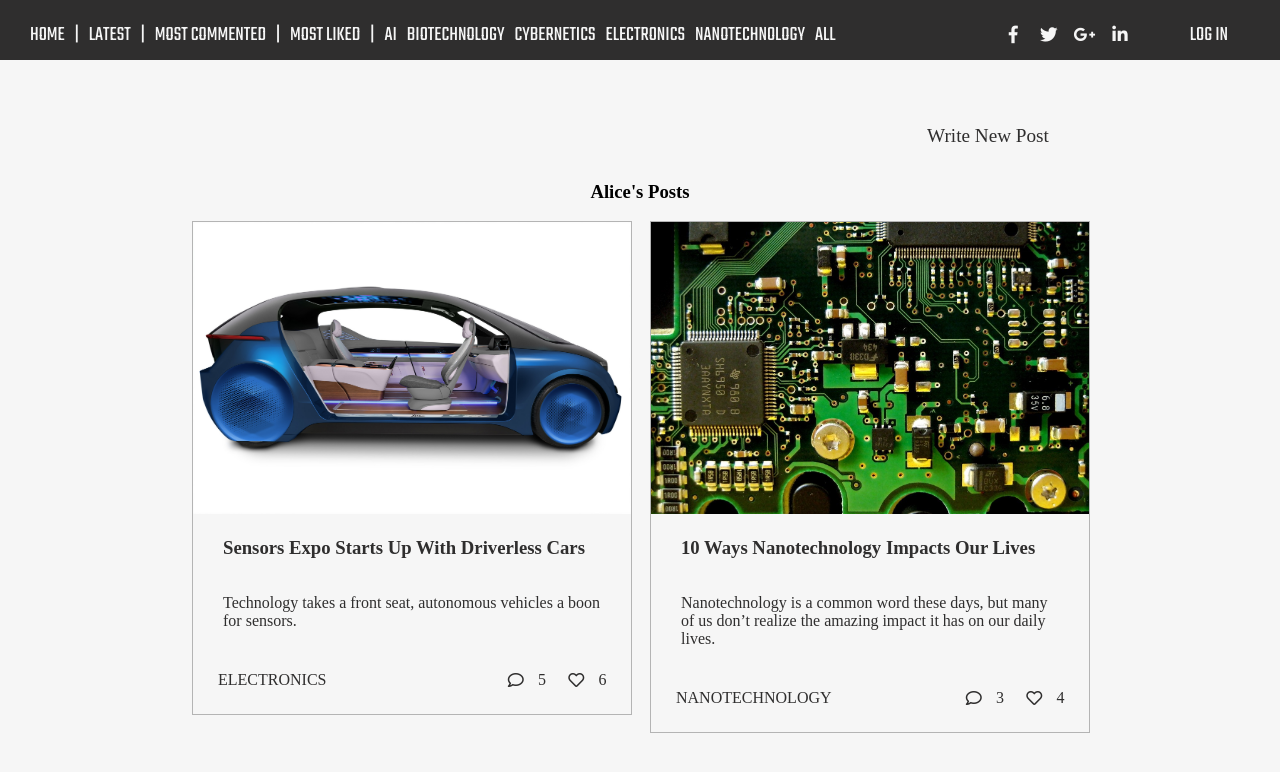
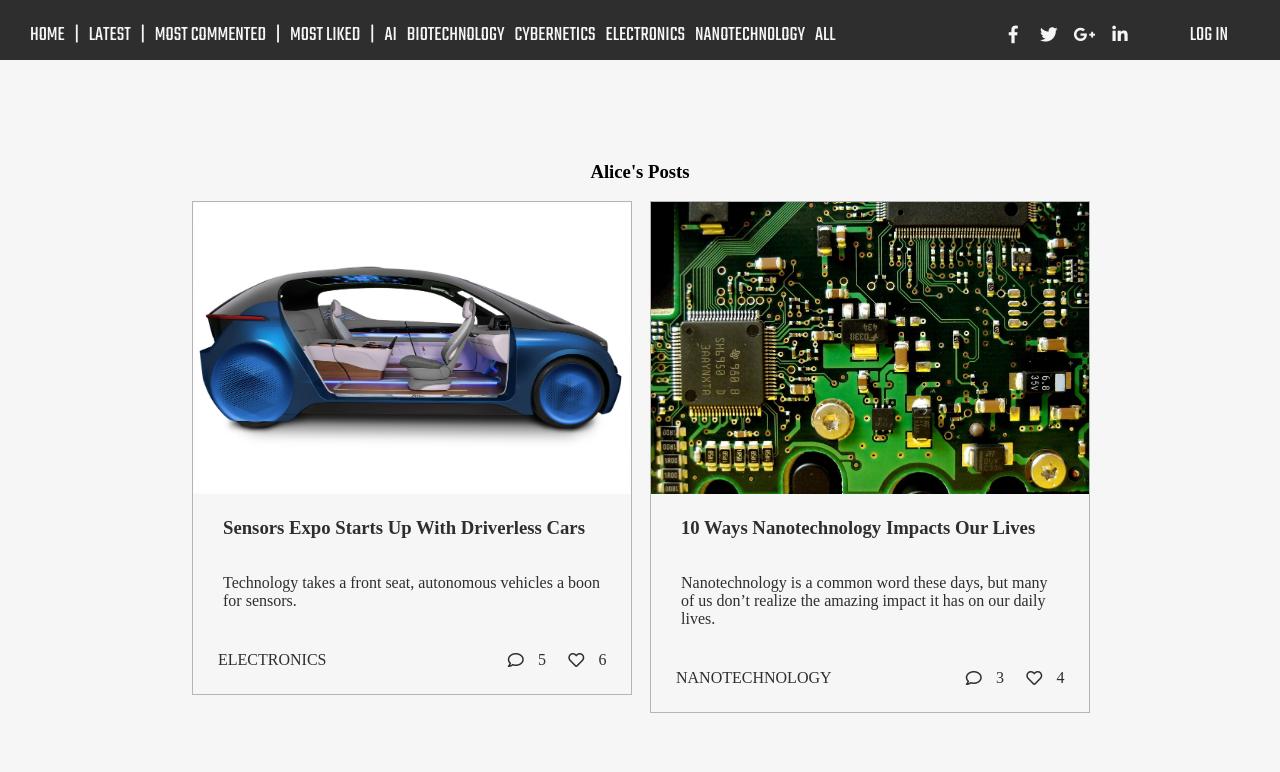
Before and after one commit to Katka44/Blog-App-React-Redux, a React (Create React App) app: page /blog-live/users/Alice in a window 1280 px wide. Shown: the top 772 px of the page. Built offline with nearby package versions, Linux system fonts and the light colour scheme.

Commit message:
write new post only if logged in

```diff
--- a/src/Components/UserPage.js
+++ b/src/Components/UserPage.js
@@ -39,11 +39,12 @@ const UserPage = (props) => {
     return (
         <div className="userPage">
             <p className="empty"></p>
-            <Button
+            {((loggedIn !== "null") && (loggedIn === username)) ? <Button
                 className="addNew"
                 isLink="true"
                 to="/blog-live/posts/newpost"
-                text="Write New Post" />
+                text="Write New Post" /> : <p></p>}
+
             {loggedIn === "null" ? <h3>{`${username}'s Posts`}</h3> : username === loggedIn ? <h3>Your Posts</h3> : <h3>{`${username}'s Posts`}</h3>}
             {makeUserPosts(posts)}
             {howManyPosts(username, posts) === 0 ? <div className="emptyDiv"></div> : <div></div>}
```
